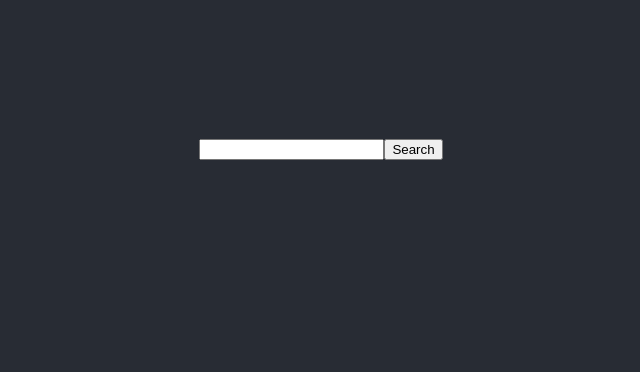
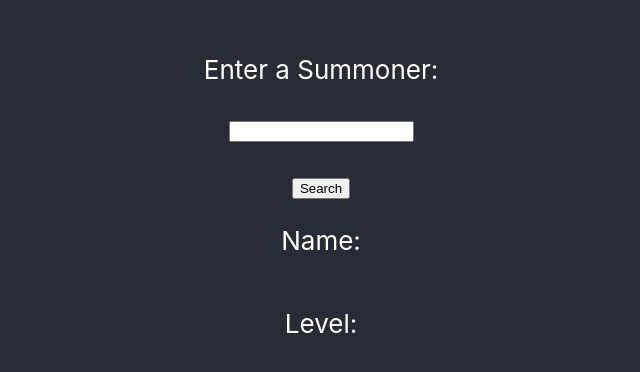
Before and after one commit to 6gav/LeagueLookup, a React (Create React App) app: page / in a window 1280 px wide. Shown: the part 178-550 px from the top of the page, without its empty margins (319-959 px from the left). Built offline with nearby package versions, Linux system fonts and the light colour scheme; no server answers.

Commit message:
Add some cleanup to App file

```diff
--- a/src/App.js
+++ b/src/App.js
@@ -15,17 +15,8 @@ class App extends Component {
 
 
   componentDidMount(){
-    this.callDefaultInfo()
-      .then(res => this.setState({ data: res.default }))
-      .catch(err => console.log(err));
+
   }
-
-  callDefaultInfo = async() => {
-    const response = await fetch('/static_info');
-    const body = await response.json();
-
-    return body;
-  };
 
   searchSummoner = async e => {
     e.preventDefault();
@@ -59,14 +50,15 @@ class App extends Component {
       <div className="App">
         <header className="App-header">
           <form onSubmit = {this.searchSummoner}>
-
+          <p>Enter a Summoner:</p>
           <input
             type = "text"
             onChange = {e => this.setState({ toLookup: e.target.value })}/>
-          <button type="submit">Search</button>
+            <p></p>
+          <button type="submit">{"\n"}Search</button>
           </form>
-          <p>{this.state.SummonerName}</p>
-          <p>{this.state.Level}</p>
+          <p>Name: {this.state.SummonerName}</p>
+          <p>Level: {this.state.Level}</p>
           <LiveGame isLiveGame = {this.state.isLiveGame}/>
         </header>
       </div>
@@ -76,8 +68,8 @@ class App extends Component {
 
 function LiveGame(props) {
   console.log(props.isLiveGame);
-  if(props.isLiveGame)
-    return <p>InGame: True</p>
+  if(props.isLiveGame != null)
+    return <p>InGame: {props.isLiveGame.toString()}</p>
     else {
       return <p></p>
     }
```
